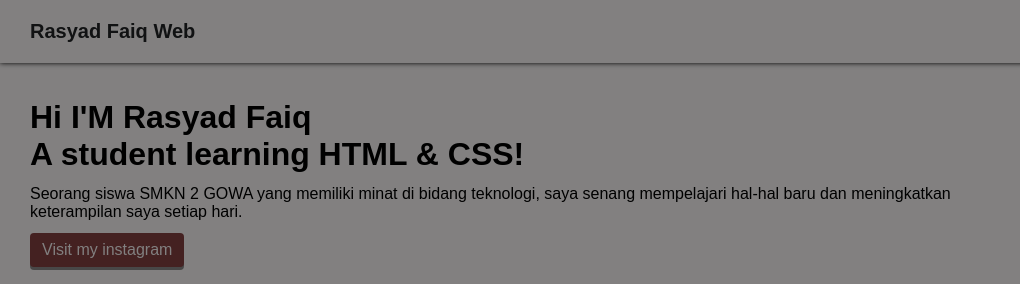
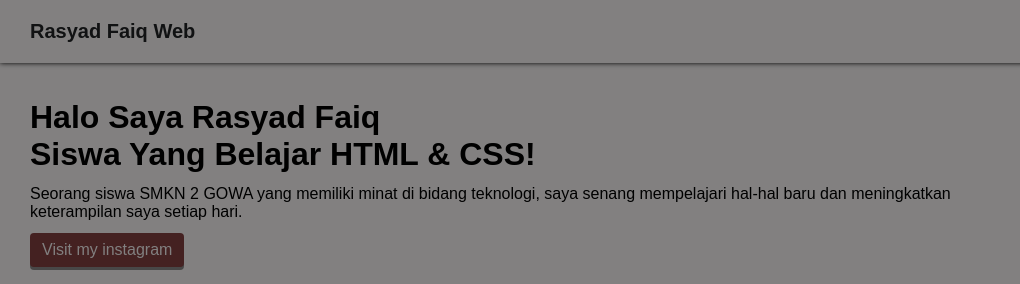
Before and after one commit to RasyadFaiqgantenk/Projek-Faiq, a plain HTML site: page index.html in a window 1280 px wide. Shown: the top 284 px of the page, 0-1020 px from the left. Drawn offline with Linux system fonts and the light colour scheme.

Commit message:
Update index.html

```diff
--- a/index.html
+++ b/index.html
@@ -23,7 +23,7 @@
     </nav>
     <section id="home">
         <div>
-            <h1>Hi I'M Rasyad Faiq<br />A student learning HTML & CSS!</h1>
+            <h1>Halo Saya Rasyad Faiq<br />Siswa Yang Belajar HTML & CSS!</h1>
             <p>
                 Seorang siswa SMKN 2 GOWA yang memiliki minat di bidang teknologi,
 saya senang mempelajari hal-hal baru dan meningkatkan keterampilan saya setiap hari.
```
